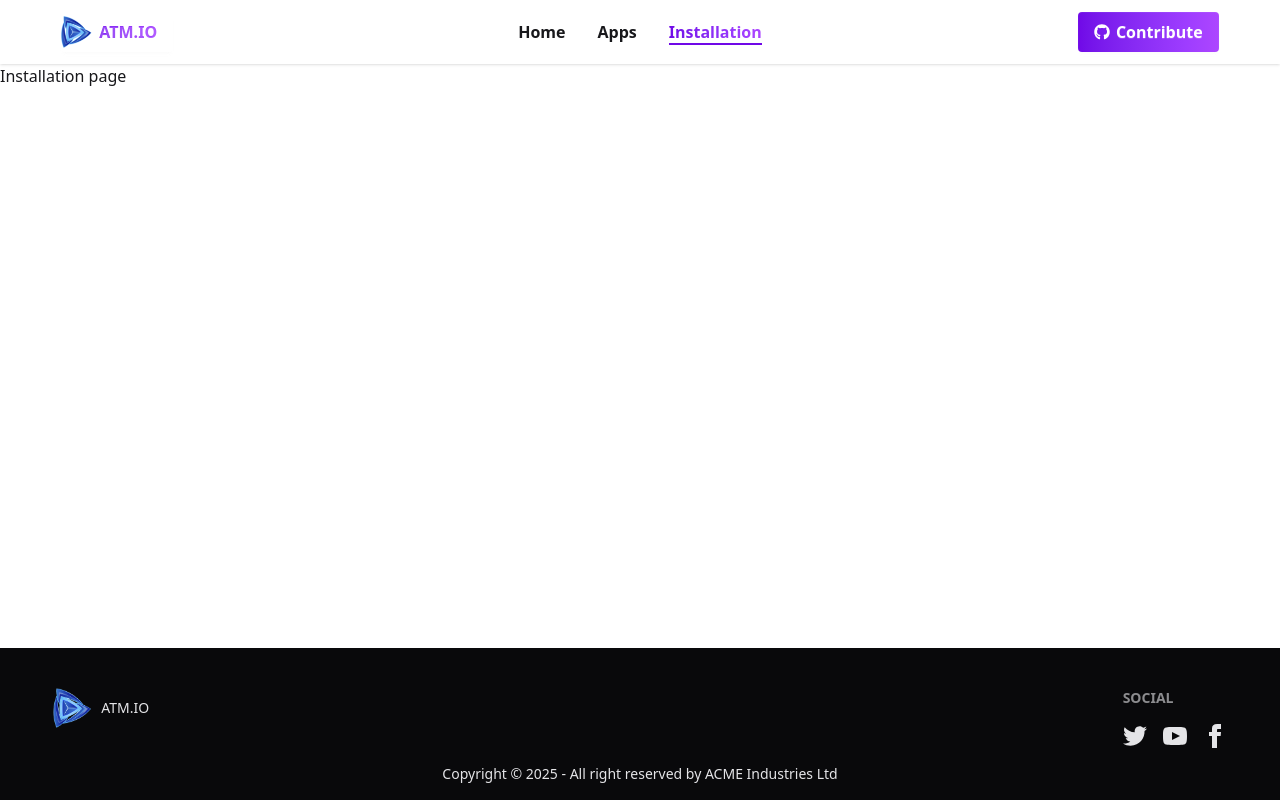
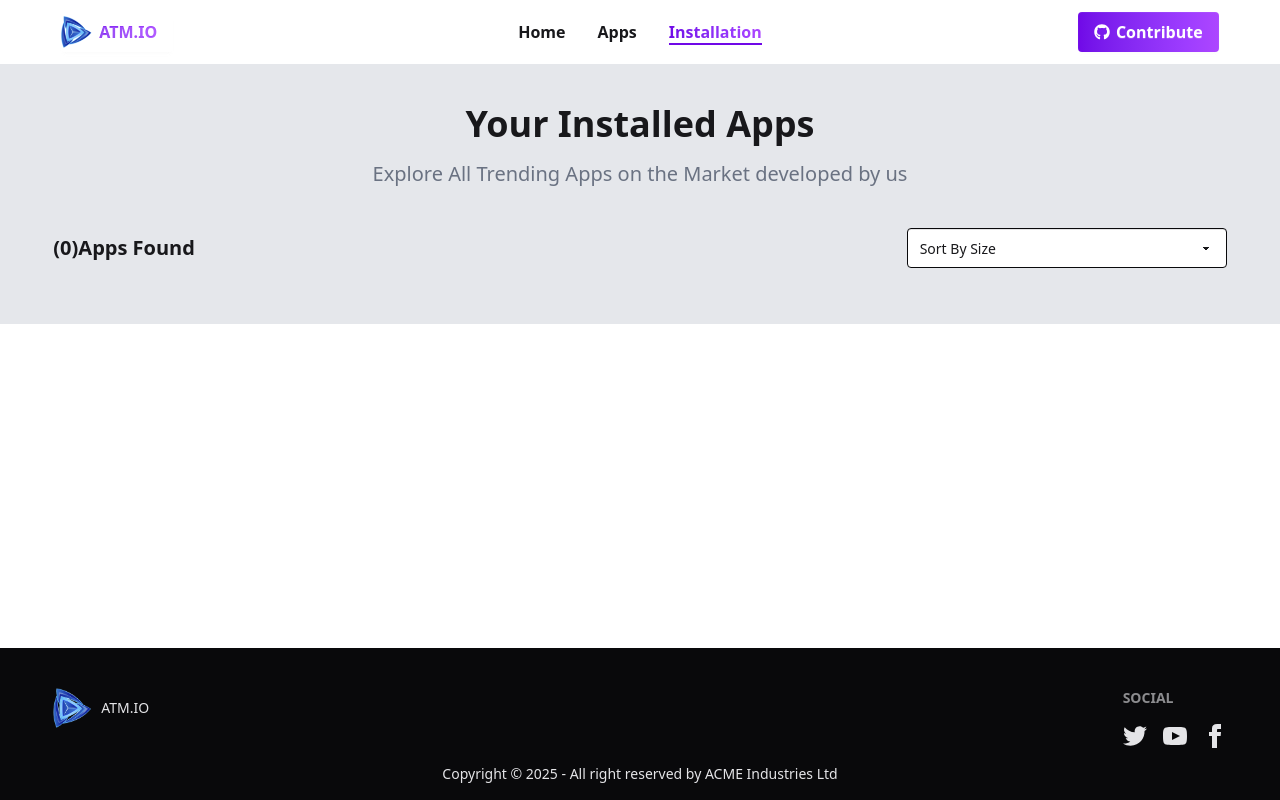
Before and after one commit to atmabdullaham/atm-io, a React (Vite) app: page /installation in a window 1280 px wide. Built offline with nearby package versions, Linux system fonts and the light colour scheme.

Commit message:
installad button functionality and localstorage and installation page functionality

```diff
--- /dev/null
+++ b/src/components/InstalledAppCard.jsx
@@ -0,0 +1,51 @@
+import { GoDownload } from "react-icons/go";
+import { MdOutlineStar } from "react-icons/md";
+import { downloadsConverter } from "../utils/utils";
+
+const InstalledAppCard = ({ app, handleUninstall }) => {
+  const {
+    image,
+    title,
+    companyName,
+    id,
+    descripion,
+    size,
+    reviews,
+    ratingAvg,
+    downloads,
+    ratings,
+  } = app;
+  const downloadsFinal = downloadsConverter(downloads);
+  return (
+    <div className="bg-white flex items-center justify-between p-4 rounded-lg">
+      <div className="flex gap-4">
+        <img src={image} alt="" className="w-14 rounded-lg" />
+        <div>
+          <h2 className="card-title text-xl font-medium">{title}</h2>
+          <div className="card-actions justify-between">
+            <button className="flex items-center gap-0.5 text-emerald-400  py-1 rounded-lg text-base font-medium">
+              <GoDownload />
+              {downloadsFinal}
+            </button>
+            <button className="flex items-center gap-0.5 text-orange-400   rounded-lg text-base font-medium px-2 py-1">
+              <MdOutlineStar />
+              {ratingAvg}
+            </button>
+            <button className="text-base font-medium text-gray-600 px-2 py-1">
+              {size}MB
+            </button>
+          </div>
+        </div>
+      </div>
+
+      <button
+        onClick={() => handleUninstall(id)}
+        className="btn bg-emerald-400 text-white"
+      >
+        Uninstall
+      </button>
+    </div>
+  );
+};
+
+export default InstalledAppCard;
--- a/src/pages/AppDetails.jsx
+++ b/src/pages/AppDetails.jsx
@@ -4,7 +4,7 @@ import { MdOutlineStar } from "react-icons/md";
 import { useLoaderData, useParams } from "react-router";
 
 import RatingBarChart from "../components/RatingBarChart";
-import { downloadsConverter } from "../utils/utils";
+import { addToStoreDB, downloadsConverter } from "../utils/utils";
 
 const AppDetails = () => {
   const { id } = useParams();
@@ -28,6 +28,10 @@ const AppDetails = () => {
     0
   );
   const totalReviewsFinal = downloadsConverter(totalReviews);
+
+  const handleInstall = (id) => {
+    addToStoreDB(id);
+  };
 
   return (
     <div className="py-10 bg-gray-100">
@@ -69,7 +73,10 @@ const AppDetails = () => {
                 <h1 className="text-4xl font-bold">{totalReviewsFinal}</h1>
               </div>
             </div>
-            <button className="btn bg-emerald-400 text-white text-lg font-semibold py-3 px-5">
+            <button
+              onClick={() => handleInstall(id)}
+              className="btn bg-emerald-400 text-white text-lg font-semibold py-3 px-5"
+            >
               Install Now ({size})
             </button>
           </div>
--- a/src/pages/Installation.jsx
+++ b/src/pages/Installation.jsx
@@ -1,5 +1,78 @@
+import { useEffect, useState } from "react";
+import { useLoaderData } from "react-router";
+import InstalledAppCard from "../components/installedAppCard";
+import { getStoreApps, removeFromStoreDB } from "../utils/utils";
+
 const Installation = () => {
-  return <div>Installation page</div>;
+  const [installedAppsToShow, setInstalledAppsToShow] = useState([]);
+  const data = useLoaderData();
+  console.log(data);
+  useEffect(() => {
+    const installedAppId = getStoreApps();
+    const installedApps = data.filter((app) =>
+      installedAppId.some((id) => parseInt(id) === parseInt(app.id))
+    );
+    setInstalledAppsToShow(installedApps);
+  }, [data]);
+  const handleSort = (type) => {
+    if (type === "Low-High") {
+      const sortedLowToHigh = [...installedAppsToShow].sort(
+        (a, b) => a.size - b.size
+      );
+      setInstalledAppsToShow(sortedLowToHigh);
+    } else if (type === "High-Low") {
+      const sortedHighToLow = [...installedAppsToShow].sort(
+        (a, b) => b.size - a.size
+      );
+      setInstalledAppsToShow(sortedHighToLow);
+    }
+  };
+
+  const handleUninstall = (id) => {
+    removeFromStoreDB(id);
+    setInstalledAppsToShow(
+      installedAppsToShow.filter((apps) => parseInt(apps.id) !== parseInt(id))
+    );
+  };
+
+  return (
+    <div className="bg-gray-200">
+      {" "}
+      <div className="w-11/12 mx-auto py-10">
+        <div className=" text-center space-y-4">
+          <h1 className="text-4xl font-extrabold">Your Installed Apps</h1>
+          <p className="text-xl font-normal text-gray-500">
+            Explore All Trending Apps on the Market developed by us
+          </p>
+        </div>
+        <div className="pt-10 flex items-center justify-between">
+          <h1 className="text-xl font-semibold">
+            ({installedAppsToShow.length})Apps Found
+          </h1>
+          <select
+            className="select select-neutral"
+            defaultValue=""
+            onChange={(e) => handleSort(e.target.value)}
+          >
+            <option value="" disabled>
+              Sort By Size
+            </option>
+            <option value="Low-High">Low-High</option>
+            <option value="High-Low">High-Low</option>
+          </select>
+        </div>
+        <div className="grid grid-cols-1 gap-4 pt-4">
+          {installedAppsToShow?.map((app) => (
+            <InstalledAppCard
+              key={app.id}
+              app={app}
+              handleUninstall={handleUninstall}
+            ></InstalledAppCard>
+          ))}
+        </div>
+      </div>
+    </div>
+  );
 };
 
 export default Installation;
--- a/src/routes/Routes.jsx
+++ b/src/routes/Routes.jsx
@@ -19,16 +19,17 @@ export const router = createBrowserRouter([
       },
       {
         path: "details/:id",
-        loader: async () => await fetch("./apps.json"),
+        loader: async () => await fetch("/apps.json"),
         Component: AppDetails,
       },
       {
         path: "all-apps",
-        loader: async () => await fetch("./apps.json"),
+        loader: async () => await fetch("/apps.json"),
         Component: AllApps,
       },
       {
         path: "installation",
+        loader: async () => await fetch("/apps.json"),
         Component: Installation,
       },
     ],
--- a/src/utils/utils.js
+++ b/src/utils/utils.js
@@ -1,3 +1,4 @@
+
    const downloadsConverter = (downloads) => {
     let countK = 0;
     let countM = 0;
@@ -17,4 +18,33 @@
     }
   };
 
-  export { downloadsConverter };
+  const getStoreApps = ()=>{
+    const storedAppsStr = localStorage.getItem("installed");
+    if(storedAppsStr){
+      const  storedAppsData = JSON.parse(storedAppsStr);
+        return storedAppsData
+    }else{
+        return []
+    }
+
+  }
+  const addToStoreDB = (id)=>{
+    const previousApp = getStoreApps()
+    if(previousApp.includes(id)){
+        alert("This id already exists")
+    }else {
+        previousApp.push(id);
+        const strData = JSON.stringify(previousApp);
+        localStorage.setItem("installed", strData)
+    }
+  }
+
+  const removeFromStoreDB = (id)=>{
+    const previousApp = getStoreApps()
+    const newApps = previousApp.filter(item => parseInt(item) !== parseInt(id));
+    const strData = JSON.stringify(newApps);
+    localStorage.setItem("installed", strData)
+    console.log(strData);
+
+  }
+  export { addToStoreDB, downloadsConverter, getStoreApps, removeFromStoreDB };
```
